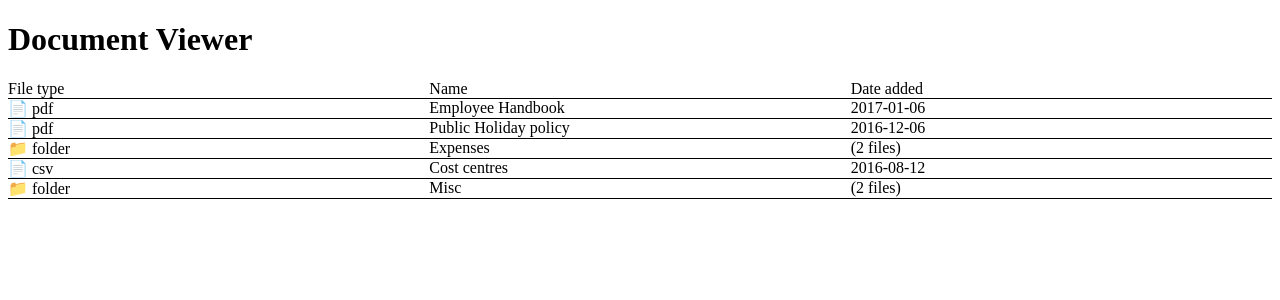
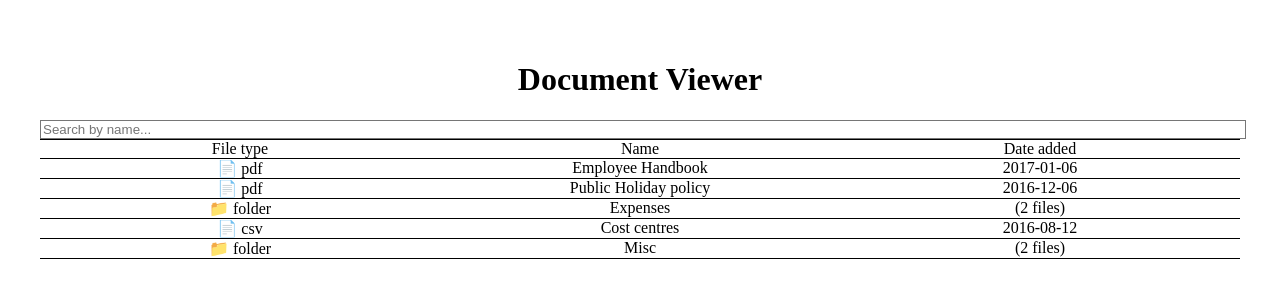
Before and after one commit to DarrenAPowell/bright, a React (Vite) app: page / in a window 1280 px wide. Shown: the top 300 px of the page. Built offline with nearby package versions, Linux system fonts and the light colour scheme.

Commit message:
Add filter by search term functionality.

```diff
--- a/package.json
+++ b/package.json
@@ -19,6 +19,8 @@
   },
   "devDependencies": {
     "@eslint/js": "^9.35.0",
+    "@testing-library/jest-dom": "^6.8.0",
+    "@testing-library/react": "^16.3.0",
     "@types/react": "^19.1.13",
     "@types/react-dom": "^19.1.9",
     "@vitejs/plugin-react": "^5.0.2",
@@ -32,6 +34,7 @@
     "tailwindcss": "^4.1.13",
     "typescript": "~5.8.3",
     "typescript-eslint": "^8.43.0",
-    "vite": "^7.1.6"
+    "vite": "^7.1.6",
+    "vitest": "^3.2.4"
   }
 }
--- a/src/App.tsx
+++ b/src/App.tsx
@@ -1,6 +1,8 @@
 import * as React from "react";
 import DocumentList from "./components/DocumentList/DocumentList";
 import mockData from "./data/mockData";
+
+import './App.css'
 
 function App() {
   return (
--- a/src/components/DocumentList/DocumentList.tsx
+++ b/src/components/DocumentList/DocumentList.tsx
@@ -1,4 +1,4 @@
-import * as React from "react";
+import React, {useState} from "react";
 import FileDisplay from "../FileDisplay/FileDisplay";
 
 type FileItem = {
@@ -13,8 +13,25 @@ interface Props {
 }
 
 const DocumentList: React.FC<Props> = ({ items }) => {
+
+  const [query, setQuery] = useState("");
+  const filteredItems = items.filter(item =>
+    item.name.toLowerCase().includes(query.toLowerCase())
+  );
+
   return (
     <div className="max-w-4xl mx-auto bg-white shadow rounded">
+    {/* Search input */}
+    <div className="p-2 border-b">
+      <input
+        type="text"
+        value={query}
+        onChange={e => setQuery(e.target.value)}
+        placeholder="Search by name..."
+        className="w-full p-2 border rounded"
+      />
+    </div>
+
     {/* Header */}
     <div className="grid grid-cols-3 gap-4 p-2 font-bold border-b bg-gray-100">
       <div>File type</div>
@@ -23,9 +40,14 @@ const DocumentList: React.FC<Props> = ({ items }) => {
     </div>
 
     {/* File rows */}
-      {items.map((item, idx) => (
+    {filteredItems.map((item, idx) => (
       <FileDisplay key={idx} item={item} />
     ))}
+
+    {/* Optional: show message if no results */}
+    {filteredItems.length === 0 && (
+      <div className="p-4 text-center text-gray-500">No files found.</div>
+    )}
   </div>
   );
 };
```
Also changed, not shown: 1 other file (tests, documents, lock files or other folders). Lines whose indentation alone changed are shown as unchanged.
